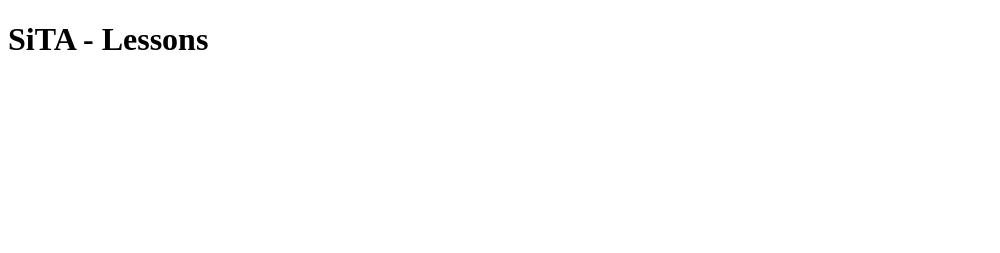
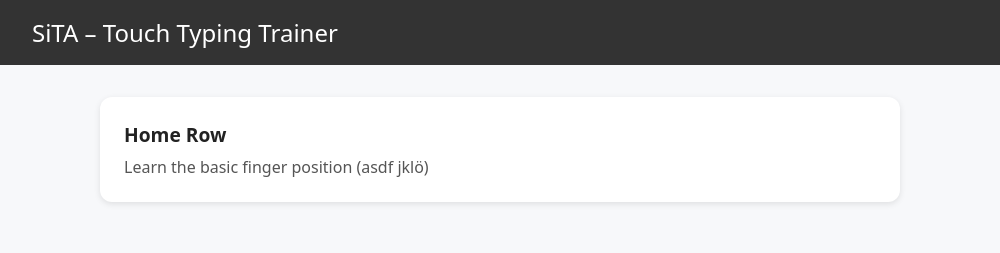
Before and after one commit to mgrosser3/sita, an Electron app: page src/views/index.html in a window 1000 px wide. Drawn offline with Linux system fonts and the light colour scheme.

Commit message:
chore: add new dashboard design

```diff
--- a/src/i18n.js
+++ b/src/i18n.js
@@ -1,4 +1,4 @@
-export class i18n {
+export class I18n {
   constructor(lang = "en") {
     this.lang = lang;
     this.translations = {};
--- /dev/null
+++ b/src/styles/dashboard.css
@@ -0,0 +1,55 @@
+body {
+  margin: 0;
+  padding: 0;
+  font-family: system-ui, sans-serif;
+  background-color: #f7f8fa;
+  color: #222;
+}
+
+header {
+  padding: 1rem 2rem;
+  background-color: #333;
+  color: white;
+  font-size: 1.5rem;
+}
+
+main {
+  padding: 2rem;
+  max-width: 800px;
+  margin: 0 auto;
+}
+
+.lesson-card {
+  background-color: white;
+  border-radius: 12px;
+  padding: 1.5rem;
+  margin-bottom: 1rem;
+  box-shadow: 0 2px 6px rgba(0, 0, 0, 0.1);
+  cursor: pointer;
+  transition: transform 0.1s ease;
+}
+
+.lesson-card:hover {
+  transform: translateY(-2px);
+  box-shadow: 0 4px 12px rgba(0, 0, 0, 0.15);
+}
+
+.lesson-card h2 {
+  margin: 0 0 0.5rem;
+  font-size: 1.2rem;
+}
+
+.lesson-card p {
+  margin: 0;
+  color: #555;
+}
+
+@media (max-width: 600px) {
+  main {
+    padding: 1rem;
+  }
+
+  .lesson-card {
+    padding: 1rem;
+  }
+}
--- a/src/views/index.html
+++ b/src/views/index.html
@@ -3,13 +3,21 @@
   <head>
     <meta charset="UTF-8" />
     <title>SiTA Dashboard</title>
-    <link rel="stylesheet" href="../styles/main.css" />
+    <link rel="stylesheet" href="../styles/dashboard.css" />
   </head>
   <body>
-    <div class="dashboard">
-      <h1>SiTA - Lessons</h1>
-      <ul id="lesson-list"></ul>
-    </div>
-    <script type="module" src="../dashboard.js"></script>
+    <header>SiTA – Touch Typing Trainer</header>
+    <main>
+      <div class="lesson-card" onclick="openLesson('lesson-01')">
+        <h2>Home Row</h2>
+        <p>Learn the basic finger position (asdf jklö)</p>
+      </div>
+      <!-- weitere Lektionen -->
+    </main>
+    <script>
+      function openLesson(id) {
+        window.location.href = `lesson-view.html?lesson=${id}`;
+      }
+    </script>
   </body>
 </html>
```
